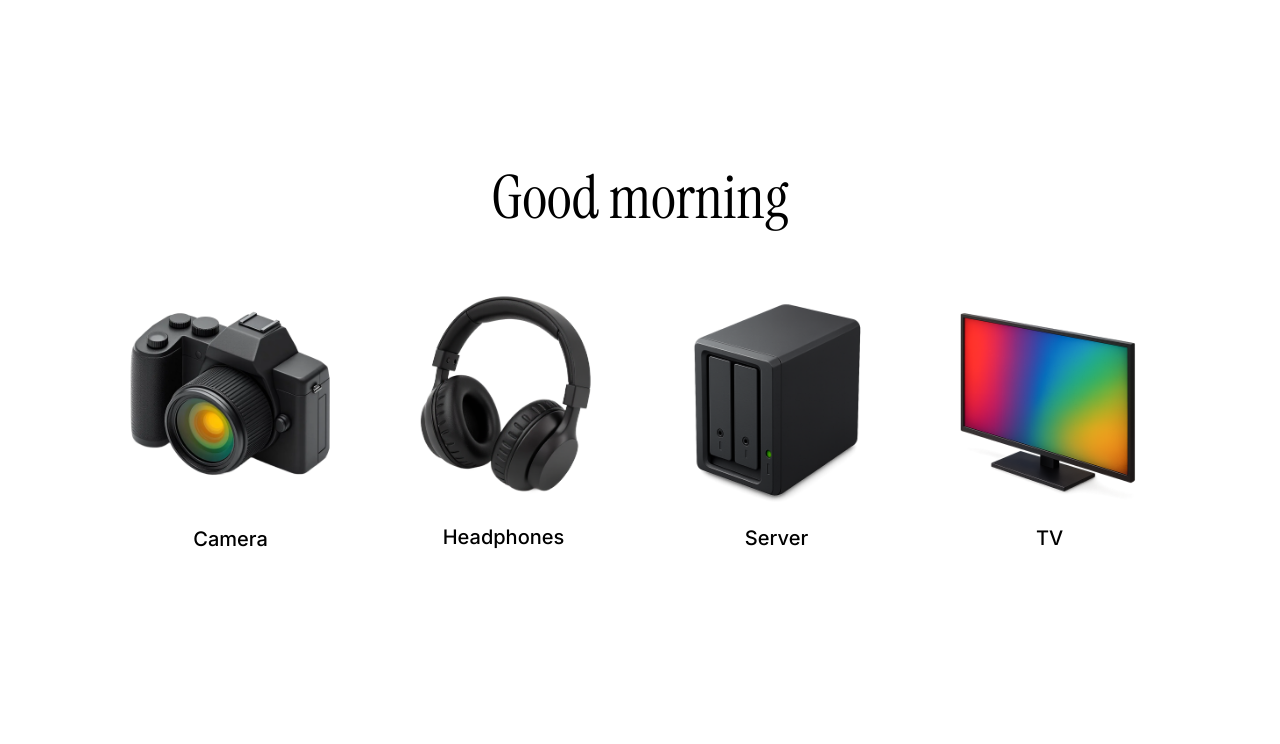
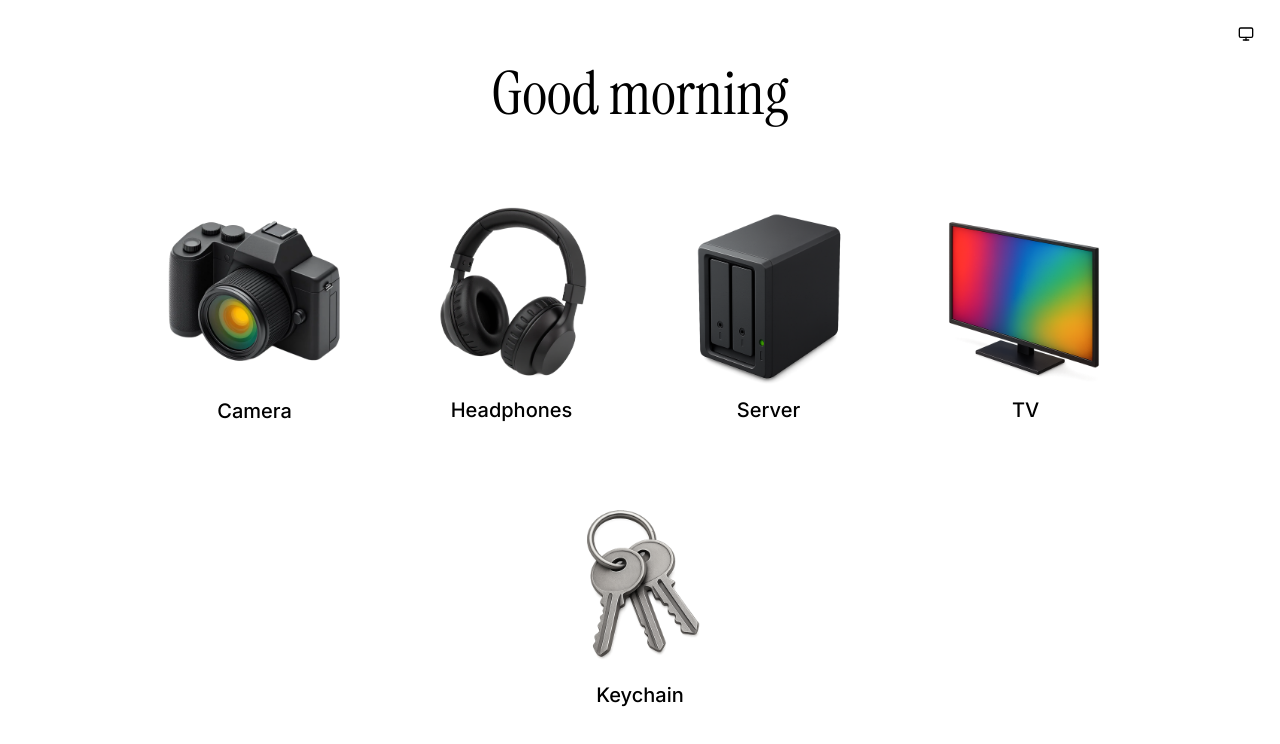
Before and after one commit to Coyenn/iso, a Next.js app: page / in a window 1280 px wide. Shown: the top 744 px of the page. Built offline with nearby package versions, Linux system fonts and the light colour scheme.

Commit message:
Add theme toggle and keychain

```diff
--- a/package.json
+++ b/package.json
@@ -20,6 +20,7 @@
 		"@radix-ui/react-popover": "^1.1.14",
 		"@radix-ui/react-slot": "^1.2.3",
 		"@radix-ui/react-tabs": "^1.1.12",
+		"@radix-ui/react-tooltip": "^1.2.7",
 		"@t3-oss/env-nextjs": "^0.13.8",
 		"babel-plugin-react-compiler": "^19.1.0-rc.2",
 		"class-variance-authority": "^0.7.1",
--- a/src/app/layout.tsx
+++ b/src/app/layout.tsx
@@ -5,6 +5,8 @@ import { Instrument_Serif, Inter, Newsreader } from "next/font/google";
 
 import { ThemeProvider } from "@/src/components/providers/theme-provider";
 import { Toaster } from "@/src/components/ui/sonner";
+import { ThemeToggle } from "@/src/components/ui/theme-toggle";
+import { getConfig } from "@/src/server/get-config";
 
 export const metadata: Metadata = {
 	title: "ISO Dashboard",
@@ -30,25 +32,23 @@ const instrumentSerif = Instrument_Serif({
 	variable: "--font-instrument-serif",
 });
 
-export default function RootLayout({
-	children,
-}: Readonly<{ children: React.ReactNode }>) {
+export interface RootLayoutProps {
+	children: React.ReactNode;
+}
+
+export default async function RootLayout(props: RootLayoutProps) {
+	const { children } = props;
+	const config = await getConfig();
+
 	return (
 		<html
-			lang="en"
+			lang={config.locale ?? "en"}
 			className={`${inter.variable} ${newsreader.variable} ${instrumentSerif.variable}`}
 			suppressHydrationWarning
-			data-primary="brand"
-			data-secondary="brand"
-			data-surface="sand"
 		>
 			<body className="flex min-h-screen flex-col antialiased">
-				<ThemeProvider
-					attribute="class"
-					defaultTheme="system"
-					disableTransitionOnChange
-					enableSystem
-				>
+				<ThemeProvider attribute="class" defaultTheme="system" enableSystem>
+					<ThemeToggle />
 					<main className="container-wrapper relative flex-1">{children}</main>
 					<Toaster />
 				</ThemeProvider>
--- a/src/components/main-section.tsx
+++ b/src/components/main-section.tsx
@@ -18,7 +18,7 @@ export async function MainSection() {
 			<h1 className="font-instrument-serif text-4xl sm:text-5xl md:text-6xl">
 				{dayTimeString}
 			</h1>
-			<div className="flex flex-wrap justify-center gap-12 sm:mb-16 md:mb-20">
+			<div className="flex flex-wrap justify-center gap-8 sm:mb-16 md:mb-20">
 				{config.services.map((service) => (
 					<ServiceIcon key={service.label} {...service} />
 				))}
--- a/src/components/service-icon.tsx
+++ b/src/components/service-icon.tsx
@@ -12,7 +12,7 @@ export function ServiceIcon(props: ServiceIconProps) {
 		<Link
 			href={href}
 			target="_blank"
-			className="flex aspect-square w-[125px] flex-col items-center gap-2 sm:w-[175px] md:w-[225px]"
+			className="flex aspect-square w-[125px] flex-col items-center rounded-lg p-4 transition-colors duration-100 hover:bg-muted focus-visible:bg-muted motion-reduce:duration-0 contrast-more:hover:underline sm:w-[175px] md:w-[225px]"
 		>
 			<Image src={icon} alt={label} width={225} height={225} />
 			<h3 className="font-medium text-lg sm:text-xl">{label}</h3>
--- /dev/null
+++ b/src/components/ui/button.tsx
@@ -0,0 +1,59 @@
+import { Slot } from "@radix-ui/react-slot";
+import { cva, type VariantProps } from "class-variance-authority";
+import type * as React from "react";
+
+import { cn } from "@/src/lib/utils";
+
+const buttonVariants = cva(
+	"inline-flex shrink-0 items-center justify-center gap-2 whitespace-nowrap rounded-md font-medium text-sm outline-none transition-all focus-visible:border-ring focus-visible:ring-[3px] focus-visible:ring-ring/50 disabled:pointer-events-none disabled:opacity-50 aria-invalid:border-destructive aria-invalid:ring-destructive/20 dark:aria-invalid:ring-destructive/40 [&_svg:not([class*='size-'])]:size-4 [&_svg]:pointer-events-none [&_svg]:shrink-0",
+	{
+		variants: {
+			variant: {
+				default:
+					"bg-primary text-primary-foreground shadow-xs hover:bg-primary/90",
+				destructive:
+					"bg-destructive text-white shadow-xs hover:bg-destructive/90 focus-visible:ring-destructive/20 dark:bg-destructive/60 dark:focus-visible:ring-destructive/40",
+				outline:
+					"border bg-background shadow-xs hover:bg-accent hover:text-accent-foreground dark:border-input dark:bg-input/30 dark:hover:bg-input/50",
+				secondary:
+					"bg-secondary text-secondary-foreground shadow-xs hover:bg-secondary/80",
+				ghost:
+					"hover:bg-accent hover:text-accent-foreground dark:hover:bg-accent/50",
+				link: "text-primary underline-offset-4 hover:underline",
+			},
+			size: {
+				default: "h-9 px-4 py-2 has-[>svg]:px-3",
+				sm: "h-8 gap-1.5 rounded-md px-3 has-[>svg]:px-2.5",
+				lg: "h-10 rounded-md px-6 has-[>svg]:px-4",
+				icon: "size-9",
+			},
+		},
+		defaultVariants: {
+			variant: "default",
+			size: "default",
+		},
+	},
+);
+
+function Button({
+	className,
+	variant,
+	size,
+	asChild = false,
+	...props
+}: React.ComponentProps<"button"> &
+	VariantProps<typeof buttonVariants> & {
+		asChild?: boolean;
+	}) {
+	const Comp = asChild ? Slot : "button";
+
+	return (
+		<Comp
+			data-slot="button"
+			className={cn(buttonVariants({ variant, size, className }))}
+			{...props}
+		/>
+	);
+}
+
+export { Button, buttonVariants };
--- /dev/null
+++ b/src/components/ui/theme-toggle.tsx
@@ -0,0 +1,46 @@
+"use client";
+
+import { Monitor, Moon, Sun } from "lucide-react";
+import { useTheme } from "next-themes";
+import { useEffect, useState } from "react";
+import { Button } from "@/src/components/ui/button";
+import {
+	Tooltip,
+	TooltipContent,
+	TooltipTrigger,
+} from "@/src/components/ui/tooltip";
+
+export function ThemeToggle() {
+	const { theme, setTheme } = useTheme();
+	const [isClient, setIsClient] = useState(false);
+
+	useEffect(() => {
+		setIsClient(true);
+	}, []);
+
+	if (!isClient) return null;
+
+	return (
+		<div className="absolute top-4 right-4">
+			<Tooltip>
+				<TooltipTrigger asChild>
+					<Button
+						variant="ghost"
+						size="icon"
+						onClick={() => {
+							if (theme === "light") setTheme("dark");
+							else if (theme === "dark") setTheme("system");
+							else setTheme("light");
+						}}
+						aria-label={`Toggle theme to ${theme === "light" ? "dark" : theme === "dark" ? "system" : "light"}. Current theme is ${theme}.`}
+					>
+						{theme === "light" && <Sun />}
+						{theme === "dark" && <Moon />}
+						{theme === "system" && <Monitor />}
+					</Button>
+				</TooltipTrigger>
+				<TooltipContent>Toggle theme</TooltipContent>
+			</Tooltip>
+		</div>
+	);
+}
--- /dev/null
+++ b/src/components/ui/tooltip.tsx
@@ -0,0 +1,61 @@
+"use client";
+
+import * as TooltipPrimitive from "@radix-ui/react-tooltip";
+import type * as React from "react";
+
+import { cn } from "@/src/lib/utils";
+
+function TooltipProvider({
+	delayDuration = 0,
+	...props
+}: React.ComponentProps<typeof TooltipPrimitive.Provider>) {
+	return (
+		<TooltipPrimitive.Provider
+			data-slot="tooltip-provider"
+			delayDuration={delayDuration}
+			{...props}
+		/>
+	);
+}
+
+function Tooltip({
+	...props
+}: React.ComponentProps<typeof TooltipPrimitive.Root>) {
+	return (
+		<TooltipProvider>
+			<TooltipPrimitive.Root data-slot="tooltip" {...props} />
+		</TooltipProvider>
+	);
+}
+
+function TooltipTrigger({
+	...props
+}: React.ComponentProps<typeof TooltipPrimitive.Trigger>) {
+	return <TooltipPrimitive.Trigger data-slot="tooltip-trigger" {...props} />;
+}
+
+function TooltipContent({
+	className,
+	sideOffset = 0,
+	children,
+	...props
+}: React.ComponentProps<typeof TooltipPrimitive.Content>) {
+	return (
+		<TooltipPrimitive.Portal>
+			<TooltipPrimitive.Content
+				data-slot="tooltip-content"
+				sideOffset={sideOffset}
+				className={cn(
+					"fade-in-0 zoom-in-95 data-[state=closed]:fade-out-0 data-[state=closed]:zoom-out-95 data-[side=bottom]:slide-in-from-top-2 data-[side=left]:slide-in-from-right-2 data-[side=right]:slide-in-from-left-2 data-[side=top]:slide-in-from-bottom-2 z-50 w-fit origin-(--radix-tooltip-content-transform-origin) animate-in text-balance rounded-md bg-primary px-3 py-1.5 text-primary-foreground text-xs data-[state=closed]:animate-out",
+					className,
+				)}
+				{...props}
+			>
+				{children}
+				<TooltipPrimitive.Arrow className="z-50 size-2.5 translate-y-[calc(-50%_-_2px)] rotate-45 rounded-[2px] bg-primary fill-primary" />
+			</TooltipPrimitive.Content>
+		</TooltipPrimitive.Portal>
+	);
+}
+
+export { Tooltip, TooltipTrigger, TooltipContent, TooltipProvider };
--- a/src/config/config.ts
+++ b/src/config/config.ts
@@ -35,6 +35,11 @@ export const defaultConfig: Config = {
 			label: "TV",
 			href: "/tv",
 		},
+		{
+			icon: "/images/keychain.png",
+			label: "Keychain",
+			href: "/keychain",
+		},
 	],
 	locale: "en",
 };
--- a/src/styles/globals.css
+++ b/src/styles/globals.css
@@ -13,10 +13,14 @@
 	}
 
 	.container-wrapper {
-		@apply max-w-[1400px] min-[1800px]:max-w-screen-xl mx-auto w-full flex flex-col;
+		@apply max-w-[1400px] mx-auto w-full flex flex-col;
 	}
 
 	.container {
-		@apply px-4 xl:px-6 mx-auto max-w-screen-xl;
+		@apply px-4 xl:px-6 mx-auto;
 	}
 }
+
+button {
+	cursor: pointer;
+}
--- a/src/styles/shadcn.css
+++ b/src/styles/shadcn.css
@@ -1,5 +1,58 @@
-:root,
-:host {
+@custom-variant dark (&:is(.dark *));
+
+@custom-variant fixed (&:is(.layout-fixed *));
+
+@theme inline {
+	--breakpoint-3xl: 1600px;
+	--breakpoint-4xl: 2000px;
+	--font-sans: var(--font-sans);
+	--font-mono: var(--font-mono);
+	--radius-sm: calc(var(--radius) - 4px);
+	--radius-md: calc(var(--radius) - 2px);
+	--radius-lg: var(--radius);
+	--radius-xl: calc(var(--radius) + 4px);
+	--color-background: var(--background);
+	--color-foreground: var(--foreground);
+	--color-card: var(--card);
+	--color-card-foreground: var(--card-foreground);
+	--color-popover: var(--popover);
+	--color-popover-foreground: var(--popover-foreground);
+	--color-primary: var(--primary);
+	--color-primary-foreground: var(--primary-foreground);
+	--color-secondary: var(--secondary);
+	--color-secondary-foreground: var(--secondary-foreground);
+	--color-muted: var(--muted);
+	--color-muted-foreground: var(--muted-foreground);
+	--color-accent: var(--accent);
+	--color-accent-foreground: var(--accent-foreground);
+	--color-destructive: var(--destructive);
+	--color-border: var(--border);
+	--color-input: var(--input);
+	--color-ring: var(--ring);
+	--color-chart-1: var(--chart-1);
+	--color-chart-2: var(--chart-2);
+	--color-chart-3: var(--chart-3);
+	--color-chart-4: var(--chart-4);
+	--color-chart-5: var(--chart-5);
+	--color-sidebar: var(--sidebar);
+	--color-sidebar-foreground: var(--sidebar-foreground);
+	--color-sidebar-primary: var(--sidebar-primary);
+	--color-sidebar-primary-foreground: var(--sidebar-primary-foreground);
+	--color-sidebar-accent: var(--sidebar-accent);
+	--color-sidebar-accent-foreground: var(--sidebar-accent-foreground);
+	--color-sidebar-border: var(--sidebar-border);
+	--color-sidebar-ring: var(--sidebar-ring);
+	--color-surface: var(--surface);
+	--color-surface-foreground: var(--surface-foreground);
+	--color-code: var(--code);
+	--color-code-foreground: var(--code-foreground);
+	--color-code-highlight: var(--code-highlight);
+	--color-code-number: var(--code-number);
+	--color-selection: var(--selection);
+	--color-selection-foreground: var(--selection-foreground);
+}
+
+:root {
 	--radius: 0.625rem;
 	--background: oklch(1 0 0);
 	--foreground: oklch(0.145 0 0);
@@ -19,11 +72,11 @@
 	--border: oklch(0.922 0 0);
 	--input: oklch(0.922 0 0);
 	--ring: oklch(0.708 0 0);
-	--chart-1: oklch(0.646 0.222 41.116);
-	--chart-2: oklch(0.6 0.118 184.704);
-	--chart-3: oklch(0.398 0.07 227.392);
-	--chart-4: oklch(0.828 0.189 84.429);
-	--chart-5: oklch(0.769 0.188 70.08);
+	--chart-1: var(--color-blue-300);
+	--chart-2: var(--color-blue-500);
+	--chart-3: var(--color-blue-600);
+	--chart-4: var(--color-blue-700);
+	--chart-5: var(--color-blue-800);
 	--sidebar: oklch(0.985 0 0);
 	--sidebar-foreground: oklch(0.145 0 0);
 	--sidebar-primary: oklch(0.205 0 0);
@@ -32,6 +85,14 @@
 	--sidebar-accent-foreground: oklch(0.205 0 0);
 	--sidebar-border: oklch(0.922 0 0);
 	--sidebar-ring: oklch(0.708 0 0);
+	--surface: oklch(0.98 0 0);
+	--surface-foreground: var(--foreground);
+	--code: var(--surface);
+	--code-foreground: var(--surface-foreground);
+	--code-highlight: oklch(0.96 0 0);
+	--code-number: oklch(0.56 0 0);
+	--selection: oklch(0.145 0 0);
+	--selection-foreground: oklch(1 0 0);
 }
 
 .dark {
@@ -53,11 +114,11 @@
 	--border: oklch(1 0 0 / 10%);
 	--input: oklch(1 0 0 / 15%);
 	--ring: oklch(0.556 0 0);
-	--chart-1: oklch(0.488 0.243 264.376);
-	--chart-2: oklch(0.696 0.17 162.48);
-	--chart-3: oklch(0.769 0.188 70.08);
-	--chart-4: oklch(0.627 0.265 303.9);
-	--chart-5: oklch(0.645 0.246 16.439);
+	--chart-1: var(--color-blue-300);
+	--chart-2: var(--color-blue-500);
+	--chart-3: var(--color-blue-600);
+	--chart-4: var(--color-blue-700);
+	--chart-5: var(--color-blue-800);
 	--sidebar: oklch(0.205 0 0);
 	--sidebar-foreground: oklch(0.985 0 0);
 	--sidebar-primary: oklch(0.488 0.243 264.376);
@@ -66,4 +127,12 @@
 	--sidebar-accent-foreground: oklch(0.985 0 0);
 	--sidebar-border: oklch(1 0 0 / 10%);
 	--sidebar-ring: oklch(0.439 0 0);
+	--surface: oklch(0.2 0 0);
+	--surface-foreground: oklch(0.708 0 0);
+	--code: var(--surface);
+	--code-foreground: var(--surface-foreground);
+	--code-highlight: oklch(0.27 0 0);
+	--code-number: oklch(0.72 0 0);
+	--selection: oklch(0.922 0 0);
+	--selection-foreground: oklch(0.205 0 0);
 }
```
Also changed, not shown: public/images/keychain.png (added), 1 other file (tests, documents, lock files or other folders).
